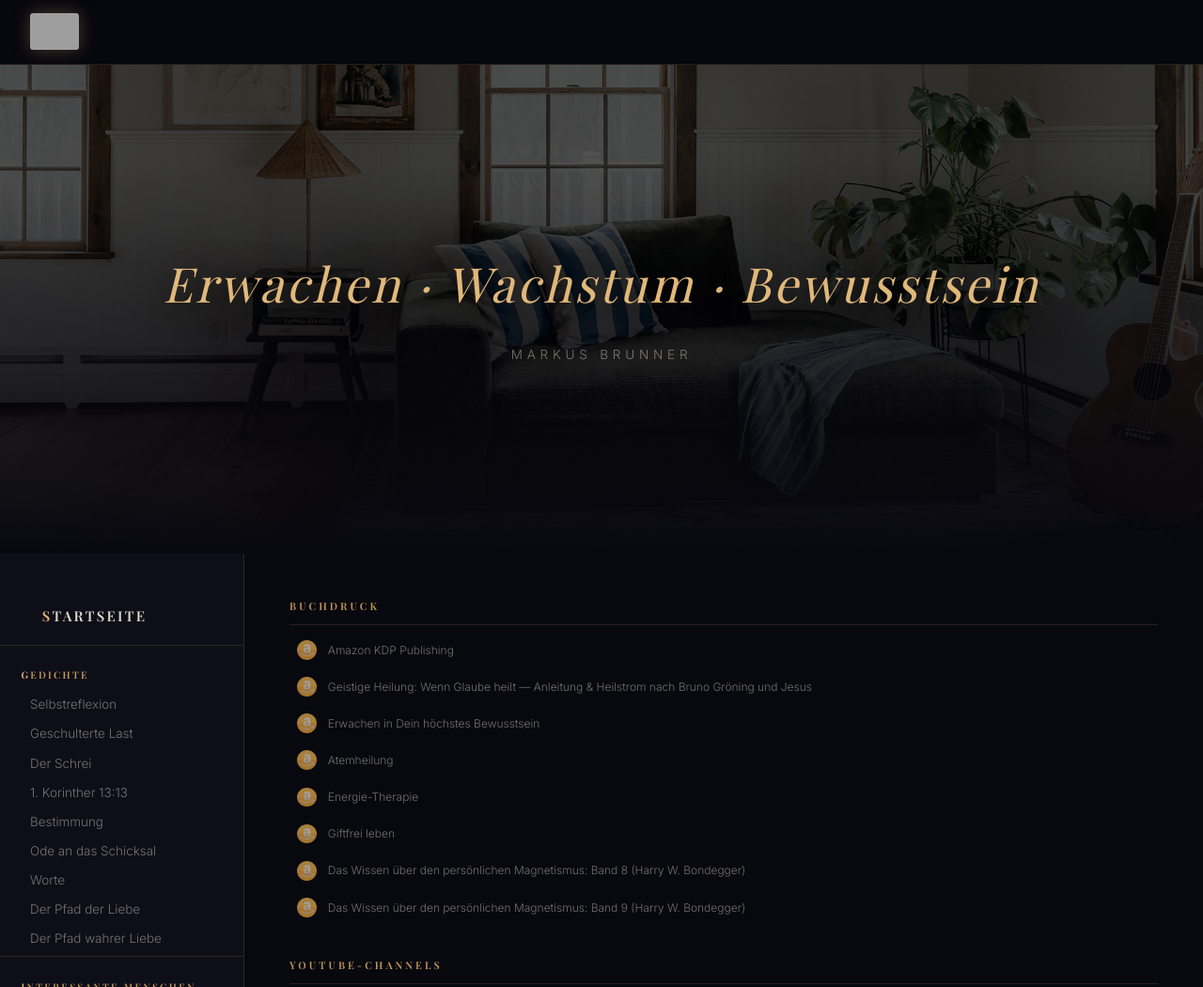
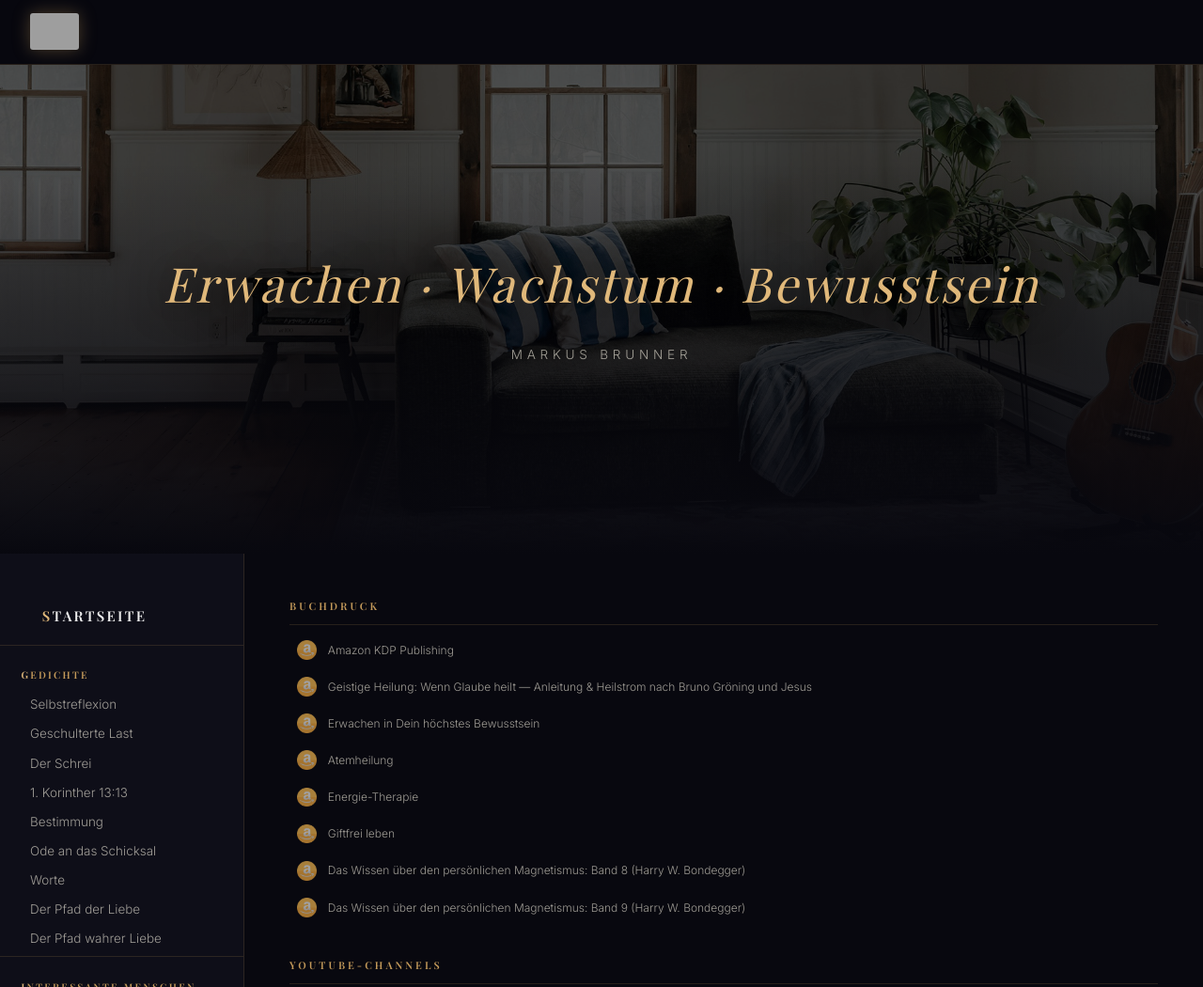
Before and after one commit to markusbrunner-design/markusbrunner, a website: page index.html in a window 1280 px wide. Shown: the top 1050 px of the page at 94% size. Drawn offline with nearby package versions, Linux system fonts and the light colour scheme; grey boxes are pictures that could not be loaded; a web font is replaced by a local one.

Commit message:
redesign

```diff
--- a/css/style.css
+++ b/css/style.css
@@ -5,8 +5,8 @@
   --bg:          #08080f;
   --bg-sec:      #0e0e18;
   --bg-card:     rgba(255,255,255,0.04);
-  --text:        #ddd8cc;
-  --text-muted:  rgba(221,216,204,0.50);
+  --text:        #eee;
+  --text-muted:  rgba(221,216,204,0.70);
   --accent:      #c49a5a;
   --accent-lt:   #e0b87a;
   --accent-glow: rgba(196,154,90,0.12);
```
